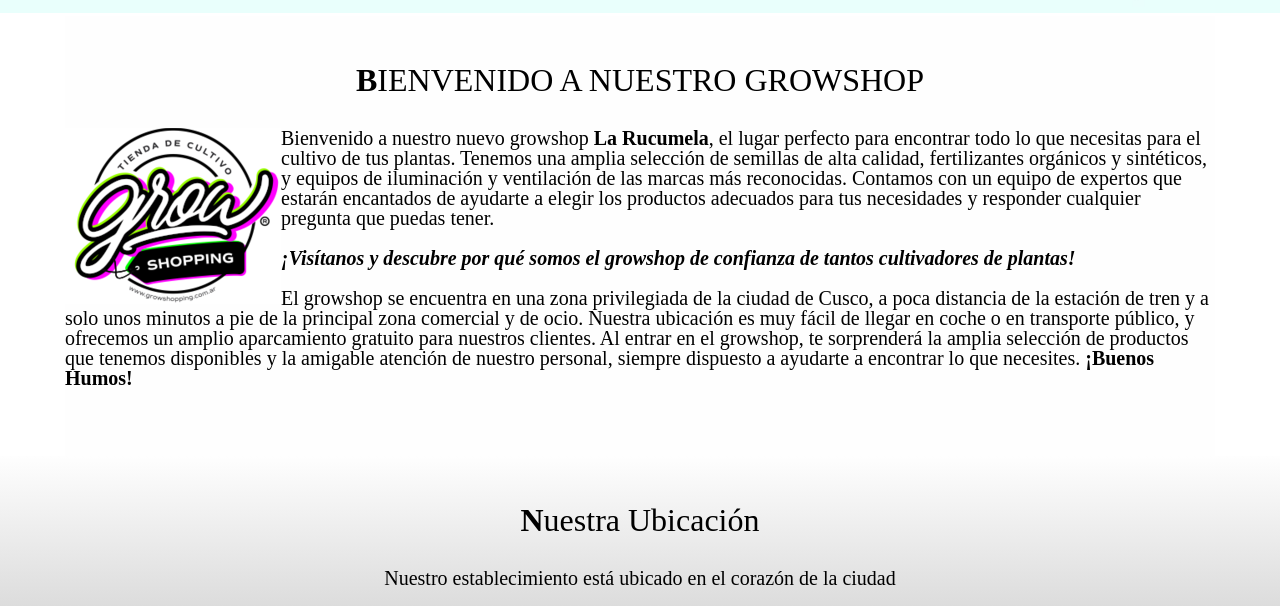
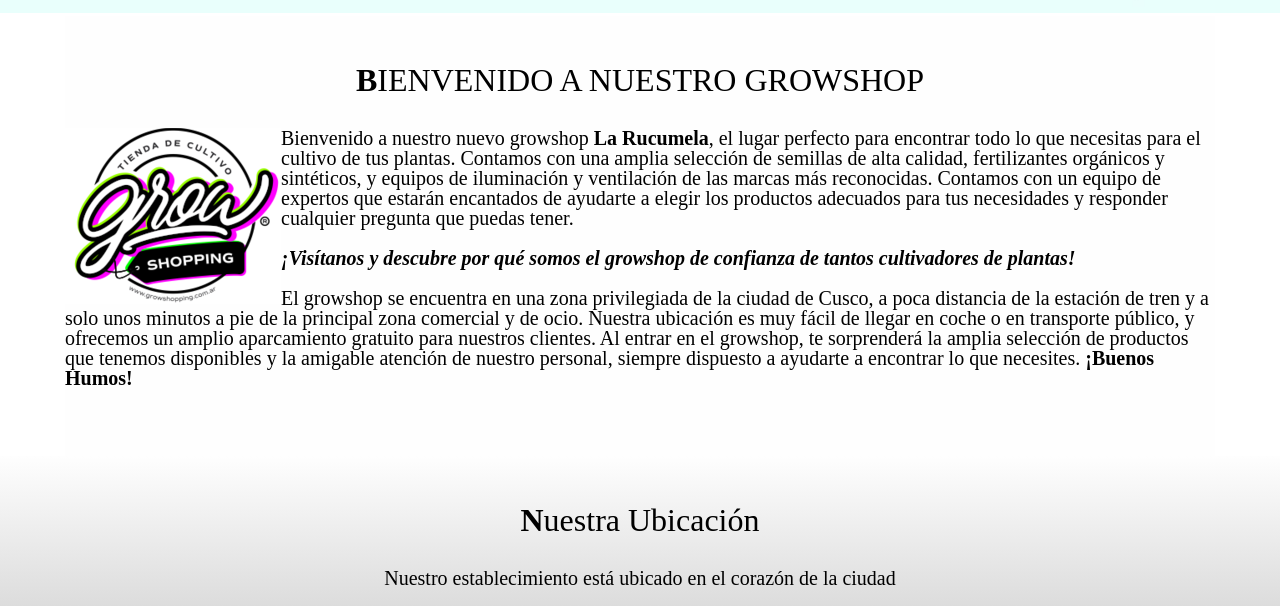
Before and after one commit to YairFJ/Alura-git, a plain HTML site: page index.html in a window 1280 px wide. Shown: the part 960-1566 px from the top of the page. Drawn offline with Linux system fonts and the light colour scheme; a web font is replaced by a local one.

Commit message:
Segunda modificacion del texto

```diff
--- a/index.html
+++ b/index.html
@@ -40,7 +40,7 @@
                 <img class="miniatura" src="img/mini.png" alt="miniatura-grow">
 
                 <p class="text">Bienvenido a nuestro nuevo growshop <strong>La Rucumela</strong>, el lugar perfecto para encontrar todo lo que necesitas para el cultivo
-                    de tus plantas. Tenemos una amplia selección de semillas de alta calidad, fertilizantes orgánicos y
+                    de tus plantas. Contamos con una amplia selección de semillas de alta calidad, fertilizantes orgánicos y
                     sintéticos, y equipos de iluminación y ventilación de las marcas más reconocidas. Contamos con un equipo de expertos que estarán encantados de ayudarte a elegir los productos adecuados para
                     tus necesidades y responder cualquier pregunta que puedas tener.<br><br>
                     <em>¡Visítanos y descubre por qué somos el growshop de confianza de tantos cultivadores de plantas!</em></p>
```
